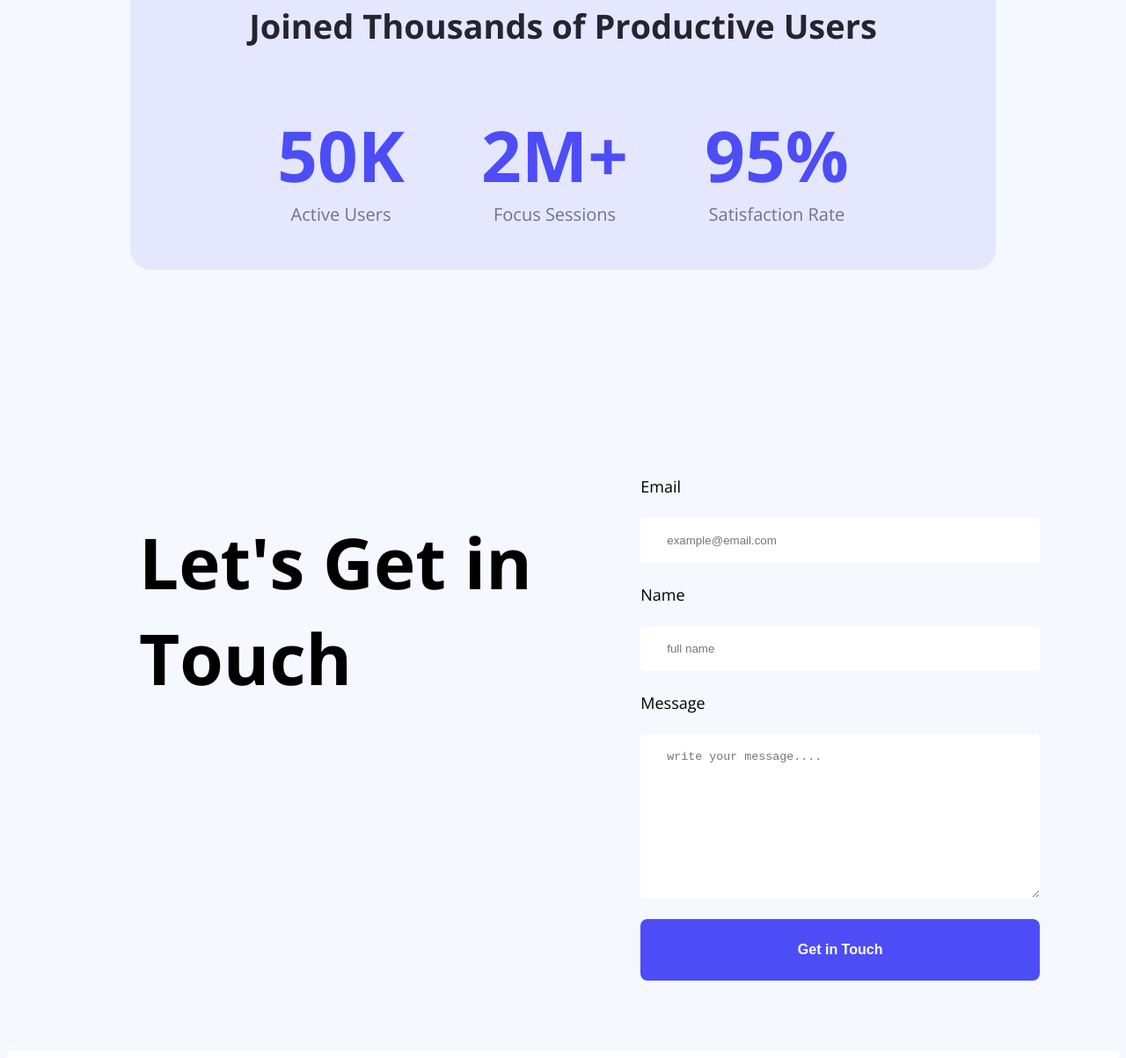
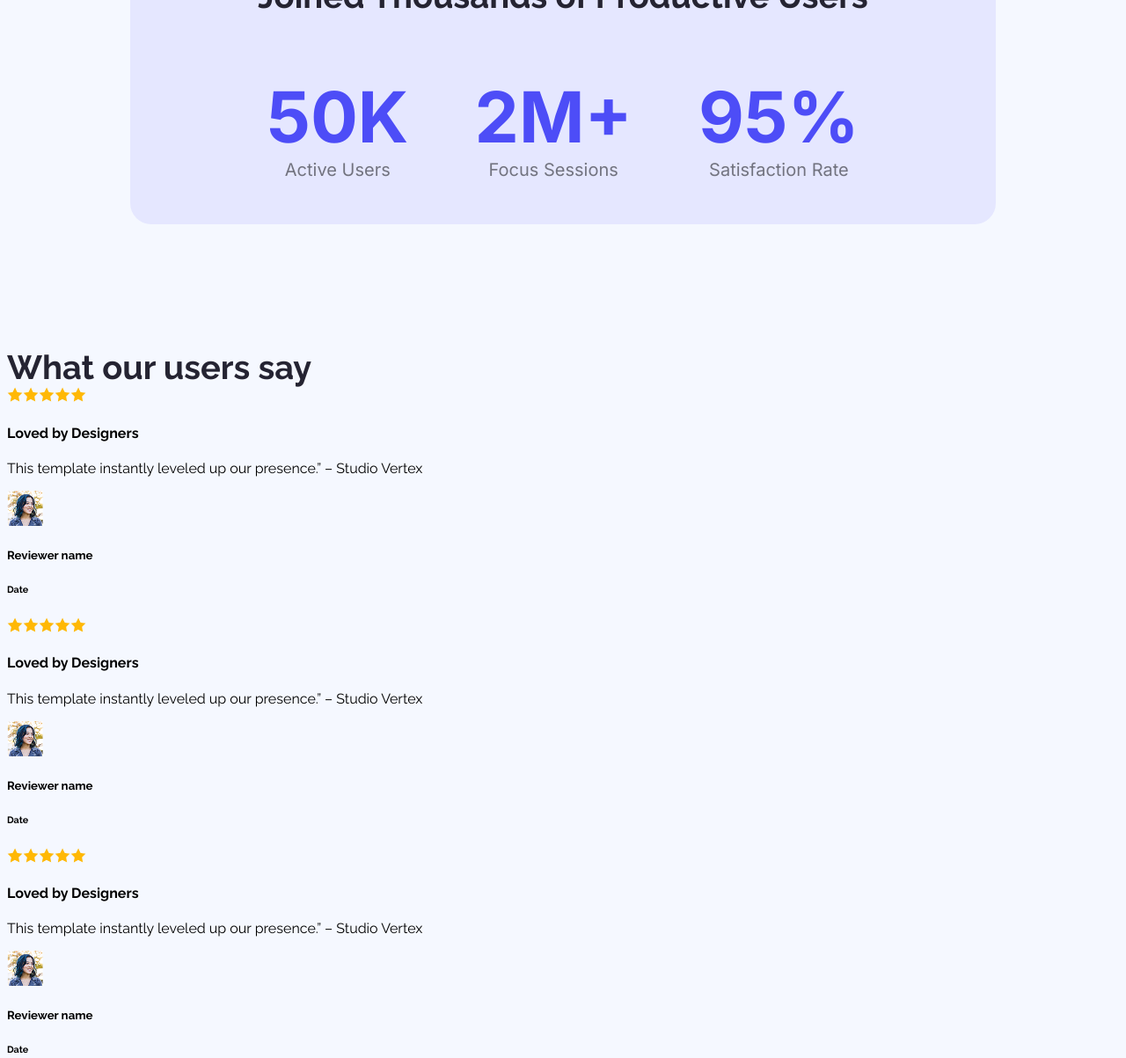
Before and after one commit to tahrimsakib/ASSIGNMENT-01, a plain HTML site: page index.html in a window 1280 px wide. Shown: the part 1419-2622 px from the top of the page at 88% size. Drawn offline with nearby package versions, Linux system fonts and the light colour scheme.

Commit message:
added ratinig item

```diff
--- a/index.html
+++ b/index.html
@@ -5,25 +5,30 @@
     <meta charset="UTF-8">
     <meta name="viewport" content="width=device-width, initial-scale=1.0">
     <title>ASSIGNMENT 01</title>
+
+
+    <!-- raileway font -->
+    <link rel="preconnect" href="https://fonts.googleapis.com">
+    <link rel="preconnect" href="https://fonts.gstatic.com" crossorigin>
+    <link href="https://fonts.googleapis.com/css2?family=Raleway:ital,wght@0,100..900;1,100..900&display=swap"
+        rel="stylesheet">
+
+    <!-- inter font -->
     <link rel="preconnect" href="https://fonts.googleapis.com">
     <link rel="preconnect" href="https://fonts.gstatic.com" crossorigin>
     <link
-        href="https://fonts.googleapis.com/css2?family=Inter:ital,opsz,wght@0,14..32,100..900;1,14..32,100..900&family=Open+Sans:ital,wght@0,300..800;1,300..800&family=Raleway:ital,wght@0,100..900;1,100..900&display=swap"
+        href="https://fonts.googleapis.com/css2?family=Inter:ital,opsz,wght@0,14..32,100..900;1,14..32,100..900&display=swap"
         rel="stylesheet">
-    <link rel="preconnect" href="https://fonts.googleapis.com">
-    <link rel="preconnect" href="https://fonts.gstatic.com" crossorigin>
-    <link
-        href="https://fonts.googleapis.com/css2?family=Inter:ital,opsz,wght@0,14..32,100..900;1,14..32,100..900&family=Open+Sans:ital,wght@0,300..800;1,300..800&family=Raleway:ital,wght@0,100..900;1,100..900&display=swap"
-        rel="stylesheet">
+
     <link rel="stylesheet" href="style/style.css">
 
 </head>
 
-<body class="open-sans-raleway">
+<body class="raleway-main">
     <header>
 
         <nav class="head-nav">
-            <h3 class="hear-logo open-sans-inter">LOGO</h3>
+            <h3 class="hear-logo inter-second">LOGO</h3>
             <button class="btn">Sign Up</button>
         </nav>
         <div class="header-cap">
@@ -49,19 +54,92 @@
                 <h3 class="user-title">Joined Thousands of Productive Users</h3>
                 <div class="user-div">
                     <div class="users-rate">
-                        <h1 class="users-rate-number open-sans-inter">50K</h1>
-                        <div class="users-dis open-sans-inter"> Active Users</div>
+                        <h1 class="users-rate-number inter-second">50K</h1>
+                        <div class="users-dis inter-second"> Active Users</div>
                     </div>
                     <div class="users-rate">
-                        <h1 class="users-rate-number open-sans-inter">2M+</h1>
-                        <div class="users-dis open-sans-inter">Focus Sessions</div>
+                        <h1 class="users-rate-number inter-second">2M+</h1>
+                        <div class="users-dis inter-second">Focus Sessions</div>
                     </div>
                     <div class="users-rate">
-                        <h1 class="users-rate-number open-sans-inter">95%</h1>
-                        <div class="users-dis open-sans-inter">Satisfaction Rate</div>
+                        <h1 class="users-rate-number inter-second">95%</h1>
+                        <div class="users-dis inter-second">Satisfaction Rate</div>
                     </div>
                 </div>
         </section>
+
+        <section>
+            <h3 class="user-title">What our users say</h3>
+            <div class="rating-container">
+                <div>
+                    <div class="rating-box">
+                        <div class="rating"><img src="Assets/icon-star.png" alt=""><img src="Assets/icon-star.png"
+                                alt=""><img src="Assets/icon-star.png" alt=""><img src="Assets/icon-star.png"
+                                alt=""><img src="Assets/icon-star.png" alt=""></div>
+                        <div class="rating">
+                            <h4>Loved by Designers</h4>
+                            <p>This template instantly leveled up our presence.” – Studio Vertex</p>
+                        </div>
+                        <div class="rating-thiree">
+                            <div>
+                                <img src="Assets/avatar.png" alt="">
+
+                            </div>
+                            <div>
+                                <h5>Reviewer name</h5>
+                                <h6>Date</h6>
+                            </div>
+
+                        </div>
+                    </div>
+                </div>
+                <div>
+                    <div class="rating-box">
+                        <div class="rating"><img src="Assets/icon-star.png" alt=""><img src="Assets/icon-star.png"
+                                alt=""><img src="Assets/icon-star.png" alt=""><img src="Assets/icon-star.png"
+                                alt=""><img src="Assets/icon-star.png" alt=""></div>
+                        <div class="rating">
+                            <h4>Loved by Designers</h4>
+                            <p>This template instantly leveled up our presence.” – Studio Vertex</p>
+                        </div>
+                        <div class="rating-thiree">
+                            <div>
+                                <img src="Assets/avatar.png" alt="">
+
+                            </div>
+                            <div>
+                                <h5>Reviewer name</h5>
+                                <h6>Date</h6>
+                            </div>
+
+                        </div>
+                    </div>
+                </div>
+                <div>
+                    <div class="rating-box">
+                        <div class="rating"><img src="Assets/icon-star.png" alt=""><img src="Assets/icon-star.png"
+                                alt=""><img src="Assets/icon-star.png" alt=""><img src="Assets/icon-star.png"
+                                alt=""><img src="Assets/icon-star.png" alt=""></div>
+                        <div class="rating">
+                            <h4>Loved by Designers</h4>
+                            <p>This template instantly leveled up our presence.” – Studio Vertex</p>
+                        </div>
+                        <div class="rating-thiree">
+                            <div>
+                                <img src="Assets/avatar.png" alt="">
+
+                            </div>
+                            <div>
+                                <h5>Reviewer name</h5>
+                                <h6>Date</h6>
+                            </div>
+
+                        </div>
+                    </div>
+                </div>
+            </div>
+        </section>
+
 
         <section class="form-section">
             <div>
@@ -69,11 +147,11 @@
             </div>
             <div class="feedback-form">
                 <form action="">
-                    <h4 class="form-h4 open-sans-inter">Email</h4>
+                    <h4 class="form-h4 inter-second">Email</h4>
                     <input type="email" name="" id="" placeholder="example@email.com">
-                    <h4 class="form-h4 open-sans-inter">Name</h4>
+                    <h4 class="form-h4 inter-second">Name</h4>
                     <input type="text" name="" id="" placeholder="full name">
-                    <h4 class="form-h4 open-sans-inter">Message</h4>
+                    <h4 class="form-h4 inter-second">Message</h4>
                     <textarea name="" id="" cols="30" rows="10" placeholder="write your message...."></textarea>
                     <input class="btn btn-getin" type="Get in Touch" value="Get in Touch">
                 </form>
@@ -82,10 +160,13 @@
     </main>
     <footer>
         <section>
-            <h1>LOGO</h1>
-            <p>Ready to elevate your online presence? Contact us today to discuss your project and discover how we can
-                bring
-                your vision to life.</p>
+            <div class="footer-logo">
+                <h1 class="inter-second">LOGO</h1>
+                <p>Ready to elevate your online presence? Contact us today to discuss your project and discover how we
+                    can
+                    bring
+                    your vision to life.</p>
+            </div>
             <div class="footer-link-container">
                 <a href="" class="footer-link">Home</a><a href="" class="footer-link">About</a><a href=""
                     class="footer-link">How it Works</a><a href="" class="footer-link">Services</a>
--- a/style/style.css
+++ b/style/style.css
@@ -2,21 +2,19 @@ body {
     background-color: rgb(245, 248, 255);
 }
 
-.open-sans-raleway {
-    font-family: "Open Sans", sans-serif;
-    font-optical-sizing: auto;
-    font-style: normal;
-    font-variation-settings:
-        "wdth" 100;
+.raleway-main {
+  font-family: "Raleway", sans-serif;
+  font-optical-sizing: auto;
+  font-style: normal;
 }
 
-.open-sans-inter {
-    font-family: "Open Sans", sans-serif;
-    font-optical-sizing: auto;
-    font-style: normal;
-    font-variation-settings:
-        "wdth" 100;
+.inter-second {
+  font-family: "Inter", sans-serif;
+  font-optical-sizing: auto;
+  font-weight: <weight>;
+  font-style: normal;
 }
+
 
 header {
     margin: 0px;
@@ -186,13 +184,13 @@ footer section {
 footer h1 {
     color: #4E47FF;
     font-size: 100px;
-    font-weight: bold;
+    font-weight: 900;
     gap: 8px;
 }
 
 footer p {
     color: #8987A1;
-    font-size: 25px;
+    font-size: 18px;
 }
 
 .footer-link-container {
```
